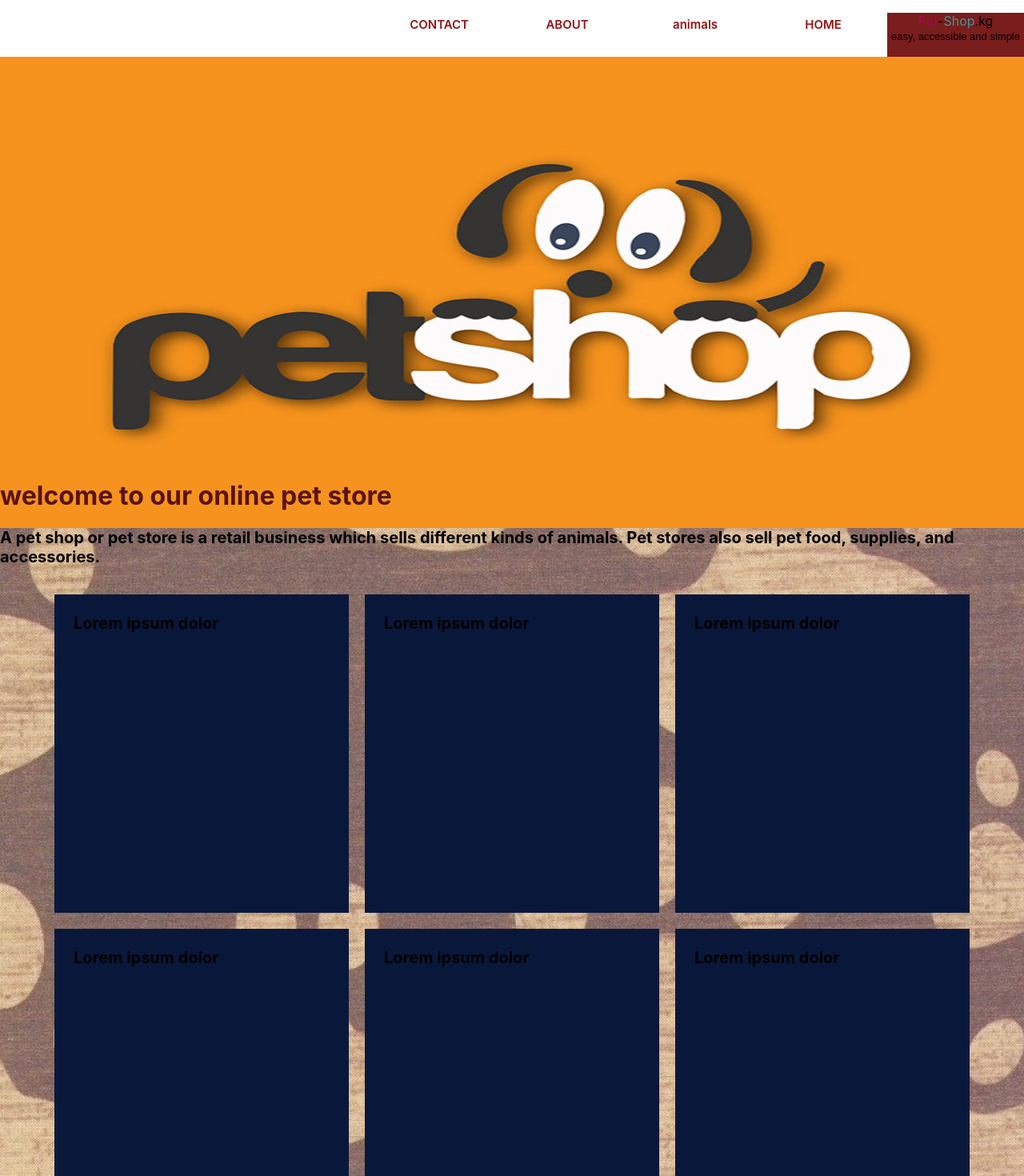
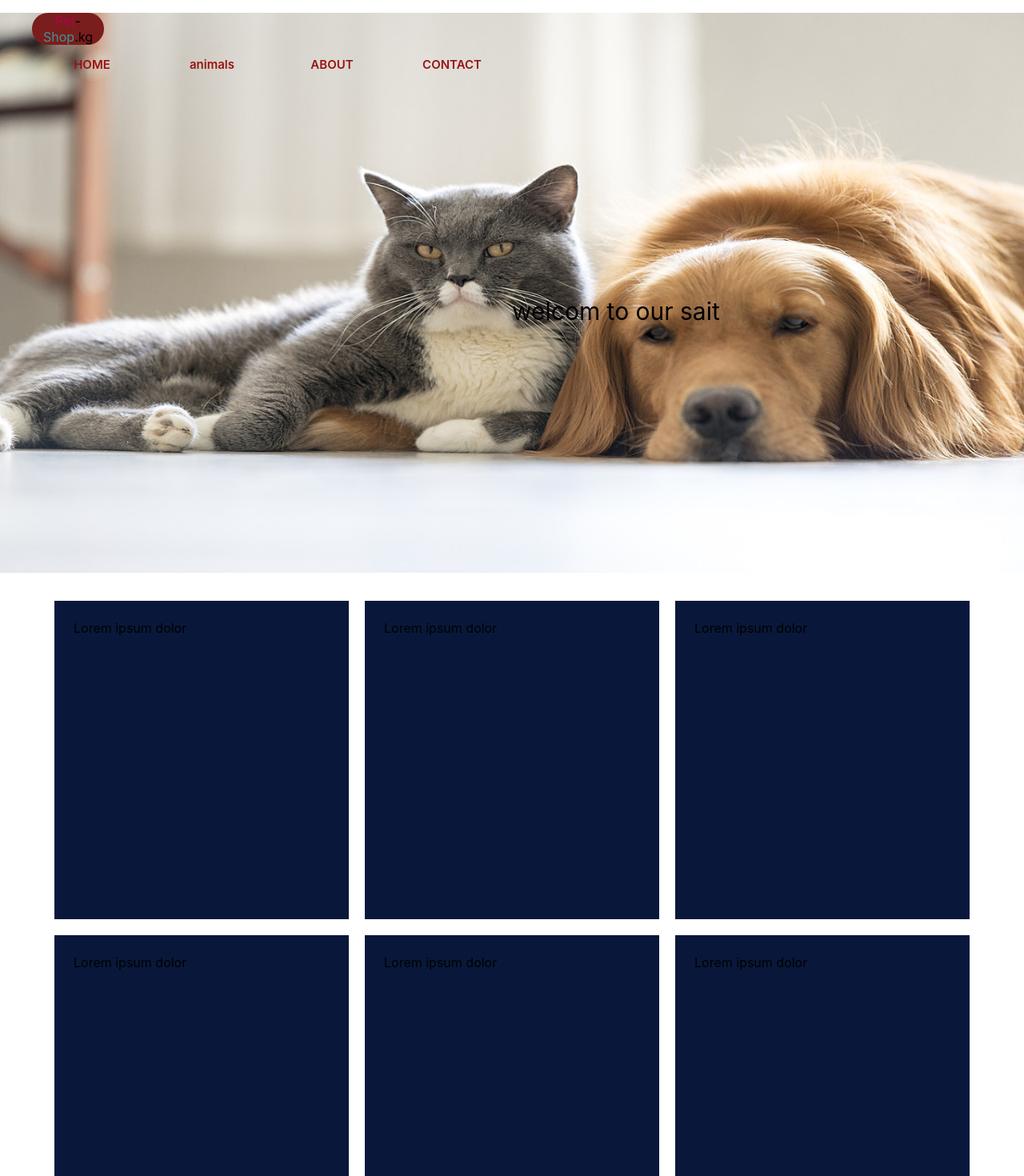
Before and after one commit to baielw/pet-shop-kg-diploma, a React (Create React App) app: page / in a window 1280 px wide. Shown: the top 1470 px of the page at 80% size. Built offline with nearby package versions, Linux system fonts and the light colour scheme.

Commit message:
add img commit

```diff
--- a/src/componets/Footer/Footer.css
+++ b/src/componets/Footer/Footer.css
@@ -7,7 +7,7 @@ height: 80px;
 .row{
     background-color: cadetblue;
     font-size: 14px;
-    font-weight: 600;
+    font-weight: auto;
     color: black;
     display: flex;
 }
--- a/src/componets/Header/Header.css
+++ b/src/componets/Header/Header.css
@@ -1,40 +1,13 @@
 header {
     width: 100%;
-    height: 600px;
-    background-image: url(../../assens/header\ img1.jpg);
-    background-size: 100% 600px;
+    height: 800px;
 }
-
-
-.doby {
-    font-weight: bold;
-
-
-    color: rgb(90, 19, 19);
-
-}
-
-.doby2 p {
-    width: 100%;
-    height: 1000px;
-    color: black;
-
-    font-size: 20px;
-    font-weight: bold;
-
-    background-image: url(..//..//assens/header\ img2.jpg);
-
-}
-
 
 .table {
     justify-content: center;
   margin-top: 25px;
-}
 
 
-
-.table{
     display: flex;
     flex-wrap: wrap;
 
@@ -50,20 +23,8 @@ header {
     width: 320px;
     height: 350px;
     margin: 10px;
-
-
-
 }
 
 .tabled:hover {
     transform: rotate(2deg);
 }
-.grid-example{
-    display: flex;
-    flex-wrap: wrap;
-
-  }
-  .grid-example div{
-    flex: 0 0 25%;
-    padding: 1rem;
-  }
--- a/src/componets/Header/Header.js
+++ b/src/componets/Header/Header.js
@@ -6,14 +6,8 @@ function Header() {
 
             <div className="doby">
 
-                <div className="doby2">
-                    <h1>welcome to our online pet store</h1>
 
 
-                    <p>
-
-                        A pet shop or pet store is a retail business which sells different kinds of
-                        animals. Pet stores also sell pet food, supplies, and accessories.
 
                         <div className="table">
                             <div className="tabled">Lorem ipsum dolor</div>
@@ -23,10 +17,8 @@ function Header() {
                             <div className="tabled">Lorem ipsum dolor</div>
                             <div className="tabled">Lorem ipsum dolor</div>
                         </div>
-                    </p>
 
 
-                </div>
 
 
             </div>
--- a/src/componets/Nav/Nav.css
+++ b/src/componets/Nav/Nav.css
@@ -1,13 +1,17 @@
 nav {
     width: 100%;
-    height: 50px;
+    height: 700px;
+
+    background-image: url(../../assens/header.jpg);
+    background-size: 100% 700px;
 }
 
 .logo {
-    width: 100%;
-    height: 55px;
+    width: 90px;
     background-color: rgb(122, 29, 29);
-    float: right;
+    border-radius: 100px;
+text-align: center ;
+
 
 }
 
@@ -20,39 +24,33 @@ nav {
     color: #429595;
 }
 
-.logo p {
-    margin-right: 5px;
-    margin-top: 2px;
-    margin-bottom: 5px;
-    margin-left: 5px;
-    font-family: "Exo2-Medium", sans-serif;
-    font-size: 13px;
-    color: rgb(0, 0, 0);
+
+.top-menu p {
     text-align: center;
+    color: black;
+    font-size: 30px;
+    margin-top: 300px;
+    float:left ;
 }
-.top-menu {
-    width: 100%;
-    height: 600px;
-    float: left;
-
-}
-
 .top-menu ul li {
     list-style: none;
-    float: right;
     text-align: center;
+    margin-top: 15px;
 }
 
 .top-menu ul li a {
-    margin: 5px;
-    display: block;
+    float: left;
     width: 150px;
     text-decoration: none;
     font-size: 15px;
     font-weight: 600;
     color: rgb(151, 19, 19);
-    height: 43px;
+    height: 40px;
     cursor: pointer;
+}
+
+.nav{
+    float: center;
 }
 
 .top-menu ul li a:hover {
--- a/src/componets/Nav/Nav.js
+++ b/src/componets/Nav/Nav.js
@@ -3,27 +3,29 @@ function Nav() {
     return (
 
         <nav>
-
-
-
-
-
             <div className="top-menu">
                 <ul>
                     <li>
                         <div className="logo">
                             <span className="pet">Pet</span>-<span className="shop">Shop</span>.kg
-                        <p className="logo.p">easy, accessible and simple</p>
                         </div>
                     </li>
+
+                    <div className="nav">
+
                         <li><a href="https://google.com">HOME</a></li>
                         <li><a href="https://google.com">animals</a></li>
                         <li><a href="https://google.com">ABOUT</a></li>
                         <li><a href="https://google.com">CONTACT</a></li>
 
+                    </div>
+                    <p>welcom to our sait</p>
                 </ul>
+
+
             </div>
 
+            <div className="p"> </div>
         </nav>
     );
 }
```
Also changed, not shown: src/assens/header img3.jpg (added), src/assens/header.jpg (added). Lines whose indentation alone changed are shown as unchanged.
